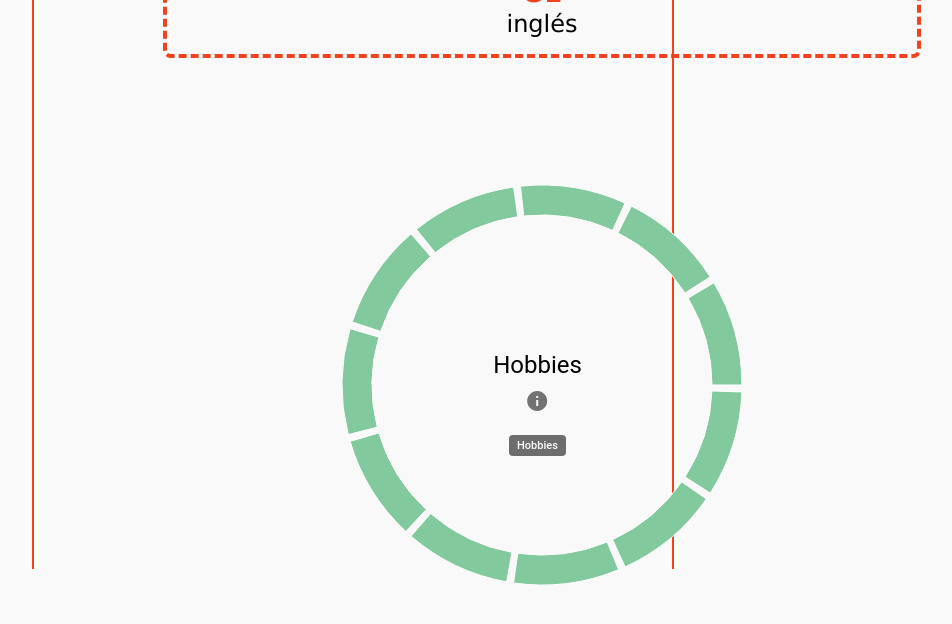
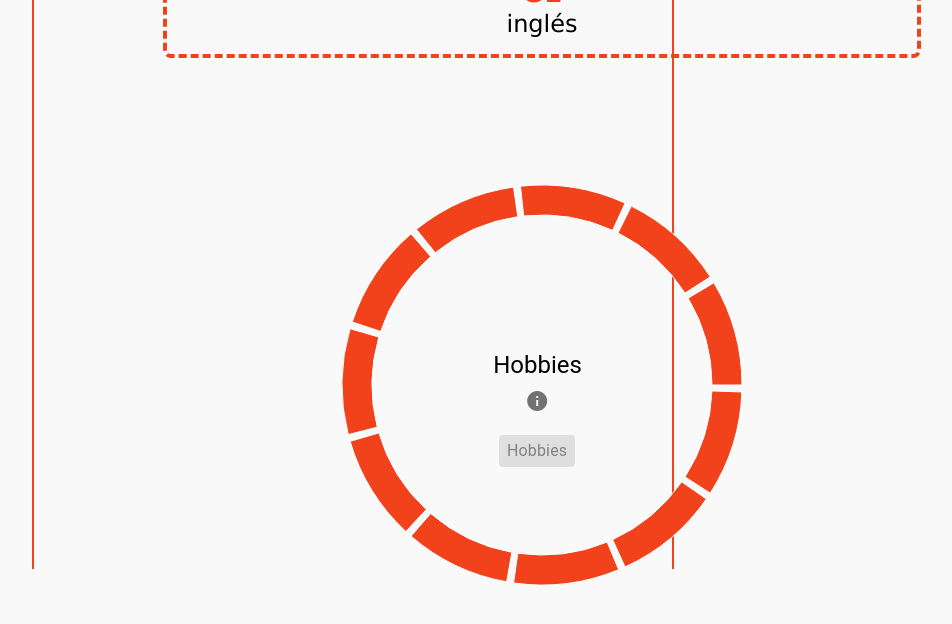
Before and after one commit to BelenPeluffo/curriculum-vitae, a React (Vite) app: page / in a window 1280 px wide. Both pictures are taken after a click on the button 635 px from the left and 2032 px from the top of the page. Shown: the part 1632-2256 px from the top of the page, without its empty margins (98-1050 px from the left). Built offline with nearby package versions, Linux system fonts and the light colour scheme.

Commit message:
feat (PieChart): adds description string to data array; implements logic to render center label, icon and tooltip.

```diff
--- a/src/tryouts/D3PieChart.jsx
+++ b/src/tryouts/D3PieChart.jsx
@@ -1,20 +1,20 @@
 import { useState } from "react";
 import { Pie, PieChart, ResponsiveContainer } from "recharts";
 import InfoIcon from "@mui/icons-material/Info";
-import { IconButton, Tooltip, Typography } from "@mui/material";
+import { IconButton, styled, Tooltip, Typography } from "@mui/material";
 
 const data02 = [
-  { name: "A1", value: 100 },
-  { name: "A2", value: 100 },
-  { name: "B1", value: 100 },
-  { name: "B2", value: 100 },
-  { name: "B3", value: 100 },
-  { name: "B4", value: 100 },
-  { name: "B5", value: 100 },
-  { name: "C1", value: 100 },
-  { name: "C2", value: 100 },
-  { name: "D1", value: 100 },
-  { name: "D2", value: 100 },
+  { name: "A1", value: 100, description: "description" },
+  { name: "A2", value: 100, description: "description" },
+  { name: "B1", value: 100, description: "description" },
+  { name: "B2", value: 100, description: "description" },
+  { name: "B3", value: 100, description: "description" },
+  { name: "B4", value: 100, description: "description" },
+  { name: "B5", value: 100, description: "description" },
+  { name: "C1", value: 100, description: "description" },
+  { name: "C2", value: 100, description: "description" },
+  { name: "D1", value: 100, description: "description" },
+  { name: "D2", value: 100, description: "description" },
 ];
 
 const RechartsPieChart = () => {
@@ -37,22 +37,20 @@ const RechartsPieChart = () => {
             cy="50%"
             innerRadius={170}
             outerRadius={200}
-            fill="#82ca9d"
+            fill="var(--brand-orange)"
             activeIndex={activeSlice}
             onClick={(_, index) => setActiveSlice(index)}
             activeShape={(props) => {
               const { payload } = props;
               return (
                 <g>
-                  <text x="50%" y="50%" textAnchor="middle">
-                    {payload.name}
-                  </text>
+                  {/* Add styling to slice */}
                 </g>
               );
             }}
           />
         </PieChart>
-        {activeSlice == -1 ? (
+
         <div
           style={{
             position: "absolute",
@@ -66,14 +64,30 @@ const RechartsPieChart = () => {
             justifyContent: "center",
           }}
         >
-            <Typography variant="h5">Hobbies</Typography>
-            <Tooltip title="Hobbies" placement="bottom" open={isTooltipOpen}>
+          <Typography variant="h5">
+            {activeSlice !== -1 ? data02[activeSlice].name : "Hobbies"}
+          </Typography>
+          <Tooltip
+            title={
+              <Typography>
+                {activeSlice !== -1
+                  ? data02[activeSlice].description
+                  : "Hobbies"}
+              </Typography>
+            }
+            placement="bottom"
+            open={isTooltipOpen}
+            slotProps={{
+              tooltip: {
+                sx: { backgroundColor: "rgba(0, 0, 0, 0.1)", color: "gray" },
+              },
+            }}
+          >
             <IconButton onClick={() => setTooltipOpen(!isTooltipOpen)}>
               <InfoIcon />
             </IconButton>
           </Tooltip>
         </div>
-        ) : null}
       </ResponsiveContainer>
     </>
   );
```
Lines whose indentation alone changed are shown as unchanged.
